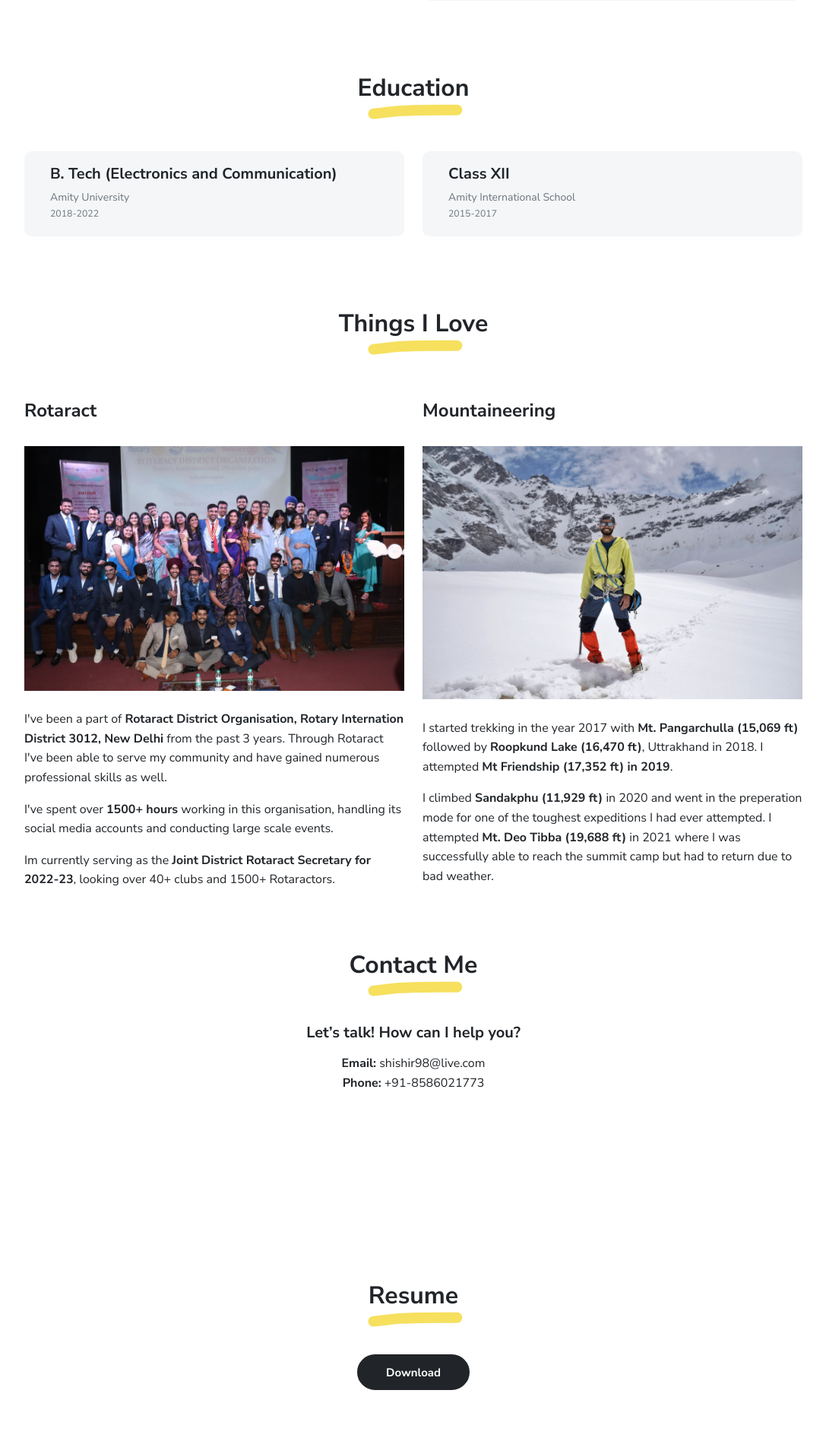
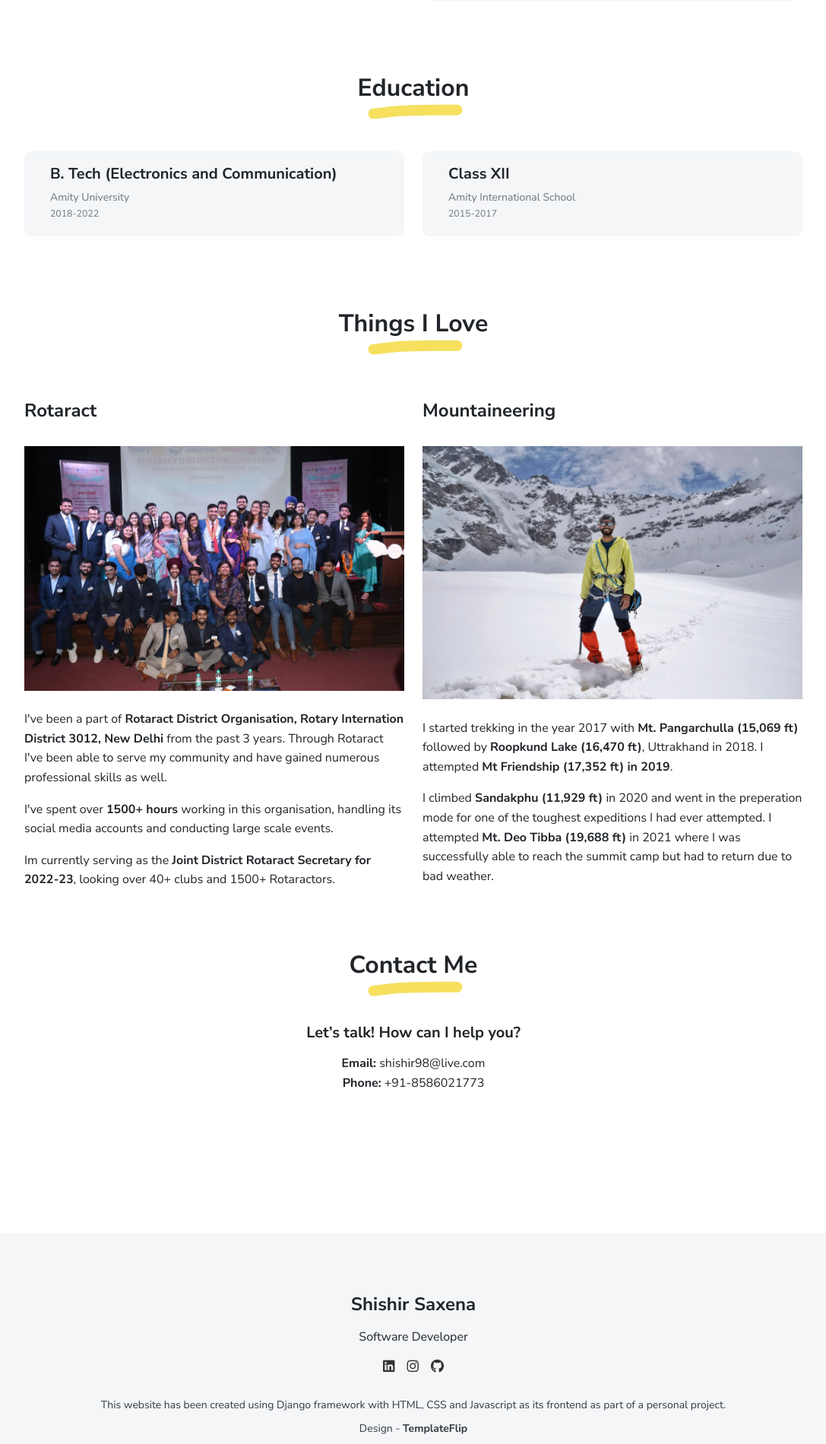
Before and after one commit to Shishir98/Resume2.0, a FastAPI app: page / in a window 1280 px wide. Shown: the part 2100-4000 px from the top of the page at 76% size, without its empty margins (96-1183 px from the left). Run offline with FastAPI, Linux system fonts and the light colour scheme; some libraries are stand-ins or nearby versions.

Commit message:
Moved resume download button

```diff
--- a/templates/index.html
+++ b/templates/index.html
@@ -75,7 +75,7 @@
                 </ul>
               </nav>
             </div>
-            <div class="mt-3" data-aos="fade-up" data-aos-delay="200"><a class="btn btn-primary shadow-sm mt-1 hover-effect" href="#contact">Get In Touch <i class="fas fa-arrow-right"></i></a></div>
+            <div class="mt-3" data-aos="fade-up" data-aos-delay="200"><button type="button" id="resumeDownload" class="btn btn-dark" onclick="downloadResume()">Download Resume!</button>
           </div>
         </div>
       </div>
@@ -316,26 +316,26 @@
   </div>
 </div>
 
-<div class="section px-2 px-lg-4 pb-4 pt-5 mb-5" id="resume">
-  <div class="container-narrow">
-    <div class="text-center mb-5">
-      <h2 class="marker marker-center">Resume</h2>
-      <div class="col-md-12" data-aos="fade-left" data-aos-delay="300">
-                <div class="mt-3 px-1"><br>
+<!--<div class="section px-2 px-lg-4 pb-4 pt-5 mb-5" id="resume">-->
+<!--  <div class="container-narrow">-->
+<!--    <div class="text-center mb-5">-->
+<!--      <h2 class="marker marker-center">Resume</h2>-->
+<!--      <div class="col-md-12" data-aos="fade-left" data-aos-delay="300">-->
+<!--                <div class="mt-3 px-1"><br>-->
 
-        </div>
-        <div class="mt-53 px-1">
-          <div class="row">
-            <div class="row-sm">
-              <button type="button" id="resumeDownload" class="btn btn-dark" onclick="downloadResume()">Download</button>
-            </div>
-            </div>
-          </div>
-        </div>
-      </div>
-    </div>
-  </div>
-</div>
+<!--        </div>-->
+<!--        <div class="mt-53 px-1">-->
+<!--          <div class="row">-->
+<!--            <div class="row-sm">-->
+<!--              <button type="button" id="resumeDownload" class="btn btn-dark" onclick="downloadResume()">Download</button>-->
+<!--            </div>-->
+<!--            </div>-->
+<!--          </div>-->
+<!--        </div>-->
+<!--      </div>-->
+<!--    </div>-->
+<!--  </div>-->
+<!--</div>-->
 
 <footer class="pt-4 pb-4 text-center bg-light">
   <div class="container">
```
